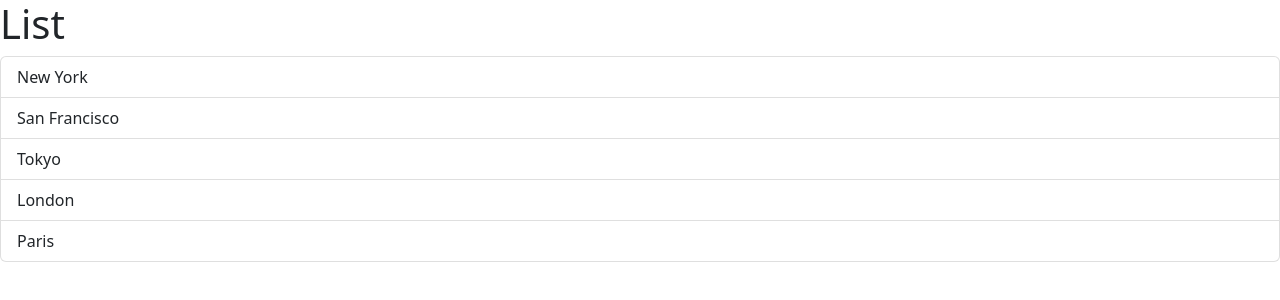
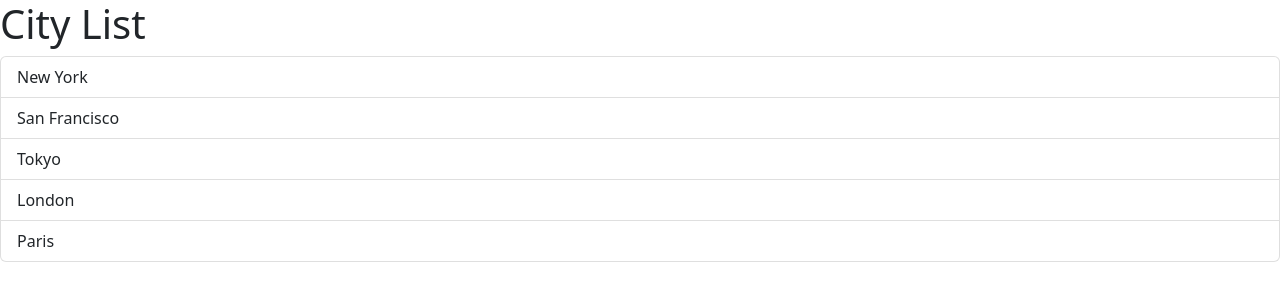
Before and after one commit to AungPhyoThant224/React-18-for-Beginners, a React (Vite) app in the folder react-app/: page / in a window 1280 px wide. Shown: the top 300 px of the page. Built offline with nearby package versions, Linux system fonts and the light colour scheme.

Commit message:
Passing Data via Props.

```diff
--- a/react-app/src/App.tsx
+++ b/react-app/src/App.tsx
@@ -1,7 +1,13 @@
 import ListGroup from "./components/ListGroup";
 
-function App(){
-  return <div><ListGroup /></div>
+function App() {
+  let items = ["New York", "San Francisco", "Tokyo", "London", "Paris"];
+
+  return (
+    <div>
+      <ListGroup items={items} heading="City List" />
+    </div>
+  );
 }
 
 export default App;
--- a/react-app/src/components/ListGroup.tsx
+++ b/react-app/src/components/ListGroup.tsx
@@ -1,12 +1,16 @@
 import { useState } from "react";
 
-function ListGroup() {
-  let items = ["New York", "San Francisco", "Tokyo", "London", "Paris"];
+interface Props {
+  items: string[];
+  heading: string;
+}
+
+function ListGroup({ items, heading }: Props) {
   const [selectedIndex, setSelectedIndex] = useState(-1);
 
   return (
     <>
-      <h1>List</h1>
+      <h1>{heading}</h1>
       {items.length === 0 && <p>No item found</p>}
       <ul className="list-group">
         {items.map(function (item, index) {
```
